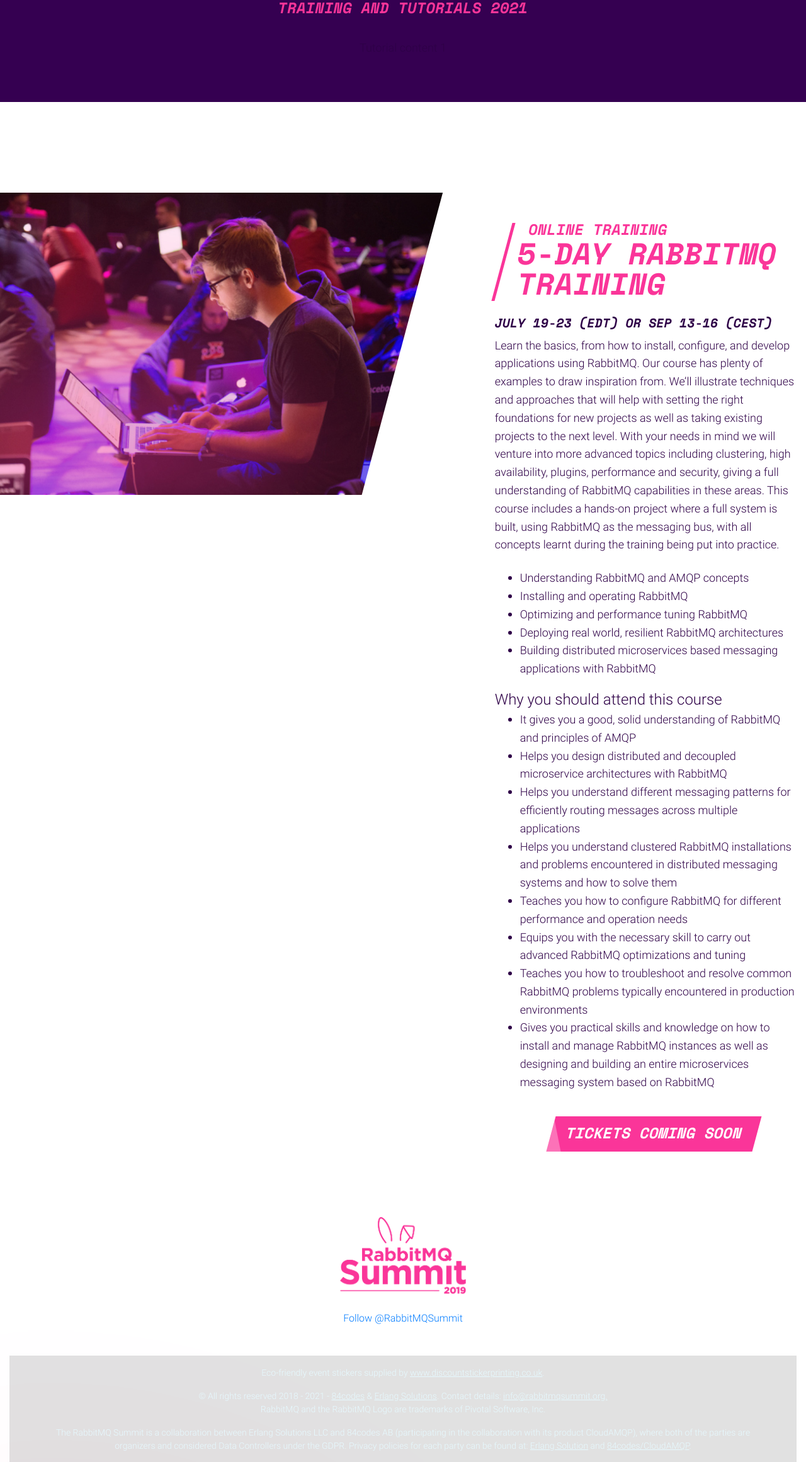
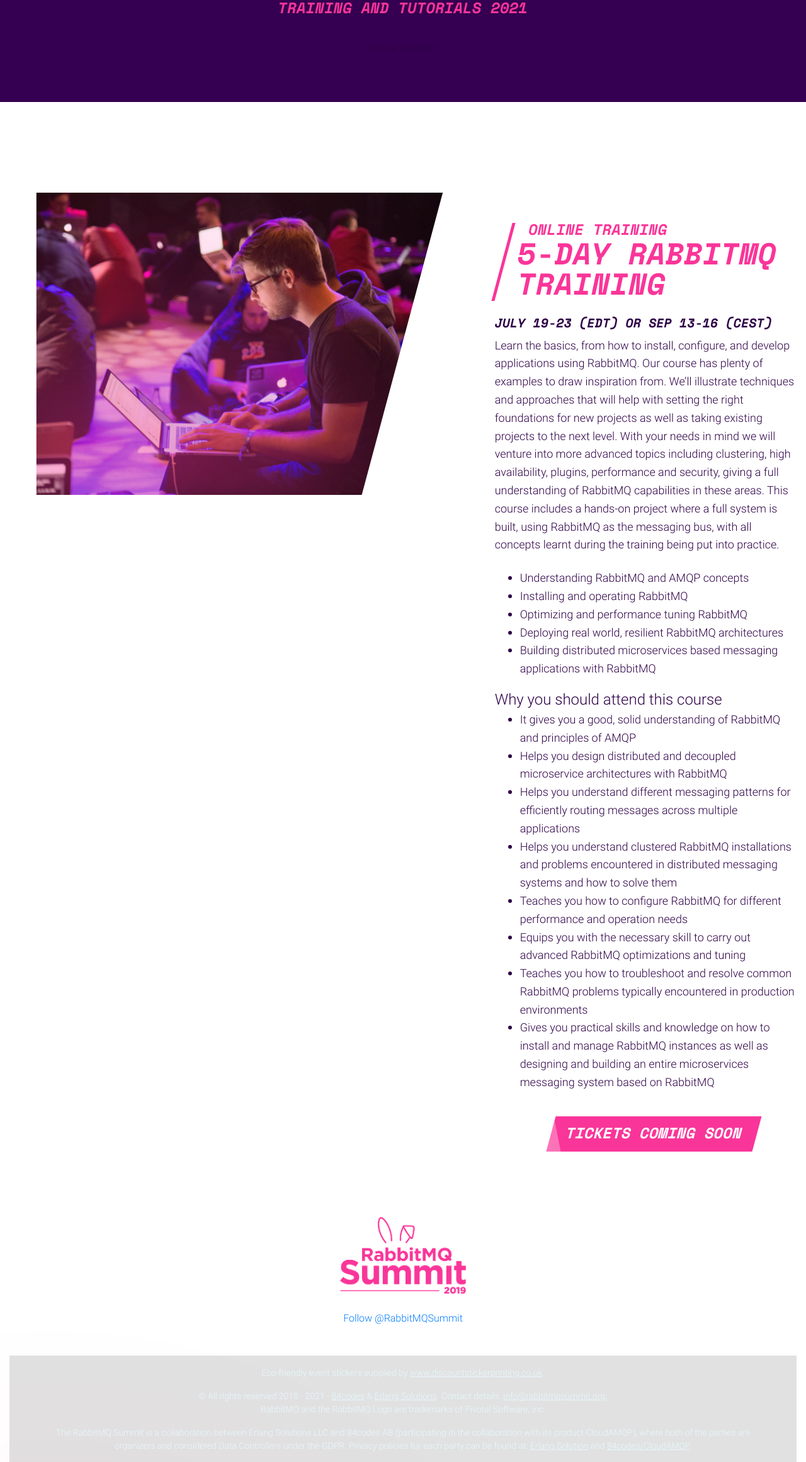
Before and after one commit to isabella232/rabbitmq-summit-1, a Jekyll site: the page built from training2021.html, in a window 1280 px wide. Shown: the whole page at 63% size. Built offline with Jekyll 4.4.1, drawn with Linux system fonts in a browser that asks for light colours; nearby versions of some CDN libraries; comment, search, counter and statistics services are not loaded.

Commit message:
image align test

```diff
--- a/training2021.html
+++ b/training2021.html
@@ -28,7 +28,7 @@ footer-logo: /img/logo-pink.png
       <div class="skew-img-row row">
         <div class="img-event-wrap mb-3 mb-lg-0 col-12 col-lg-7 d-none d-lg-block">
           <div class="skew-box">
-            <div><img src="/img/img-event01.jpg" alt="image" /></div>
+            <div><img src="/img/img-event01.jpg" alt="image" align="left"/></div>
           </div>
         </div>
         <div class="col-12 col-md-10 col-lg-5 mb-6 mb-md-0">
```
